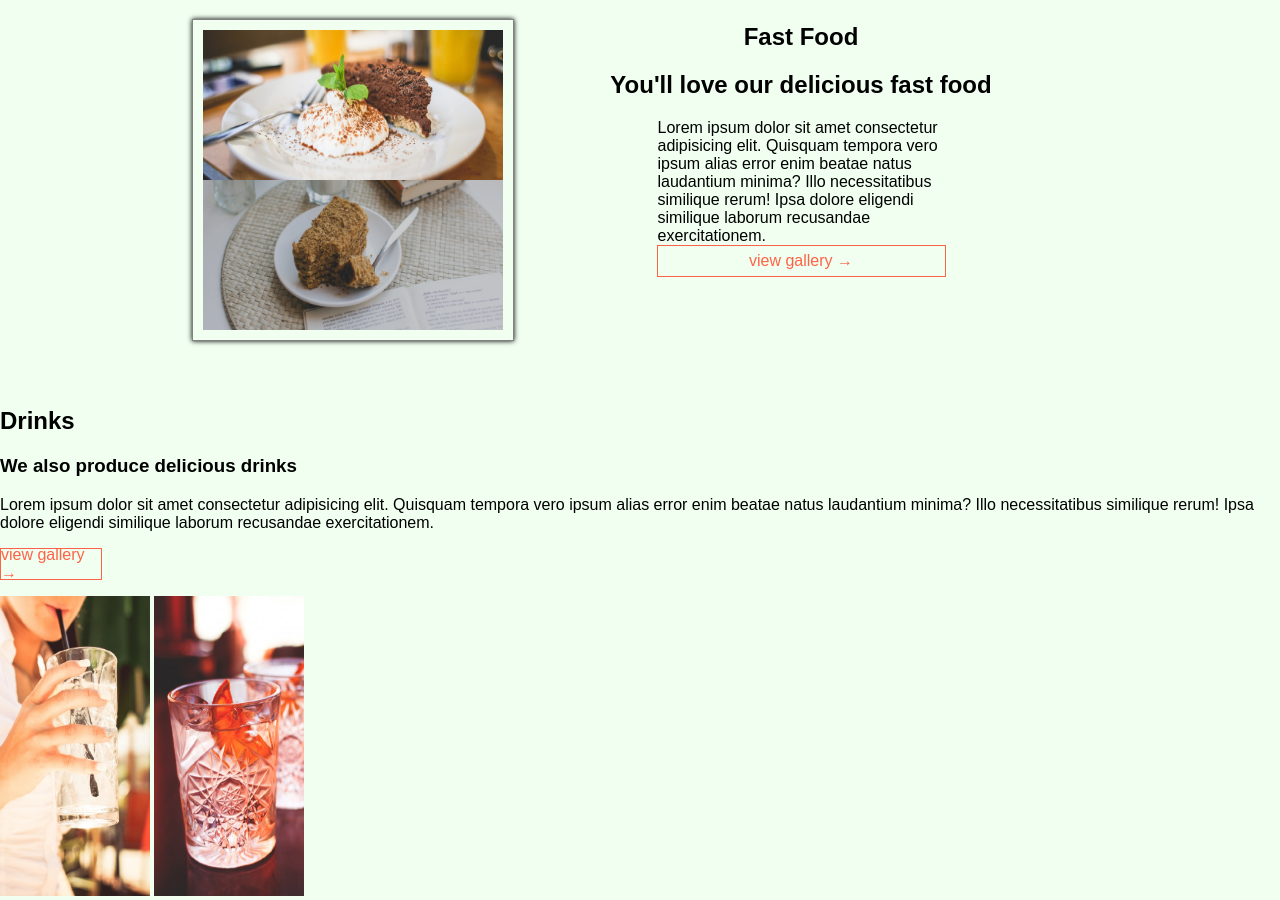
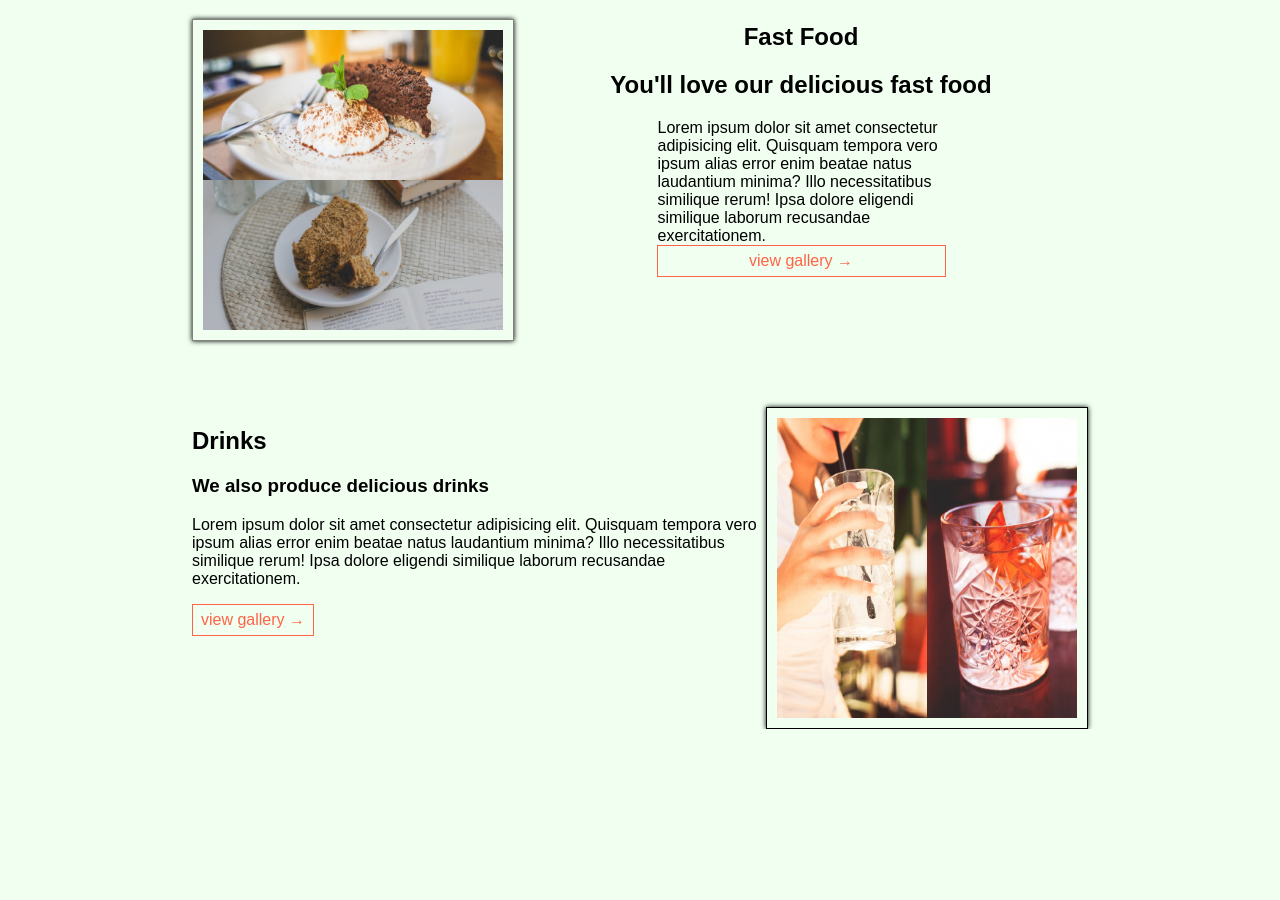
Before and after one commit to marykamau2/Anitas-Kitchen, a plain HTML site: page index.html in a window 1280 px wide. Shown: the part 497-1397 px from the top of the page. After the commit the page ends 1226 px from the top, so only its background shows below. Drawn offline with Linux system fonts and the light colour scheme.

Commit message:
added files

```diff
--- a/index.css
+++ b/index.css
@@ -162,3 +162,31 @@ body{
         width: 50%;
 
     }
+
+    #overralDrink{
+        display: flex;
+          width: 70%;
+        margin: auto;
+        justify-content: center
+    }
+
+
+    #drinkpics{
+        display: flex;
+        flex-direction: row;
+        width:50%;
+        border:1px solid black;
+        padding:10px;
+        box-shadow: 0 0 5px #000;
+    }
+
+    .gallery2{
+        border: 1px solid tomato;
+        color: tomato;
+        width: 120px;
+        height:30px;
+        display: flex;
+        align-items: center;
+        justify-content: center;
+
+    }
--- a/index.html
+++ b/index.html
@@ -69,7 +69,7 @@
         <p>Lorem ipsum dolor sit amet consectetur adipisicing elit. Quisquam tempora vero ipsum alias
             error enim beatae natus laudantium minima? Illo necessitatibus similique rerum! Ipsa dolore
             eligendi similique laborum recusandae exercitationem.</p>
-            <p class="gallery1">view gallery &rarr;</p>
+            <p class="gallery2">view gallery &rarr;</p>
     </div>
     <div id="drinkpics">
 
```
